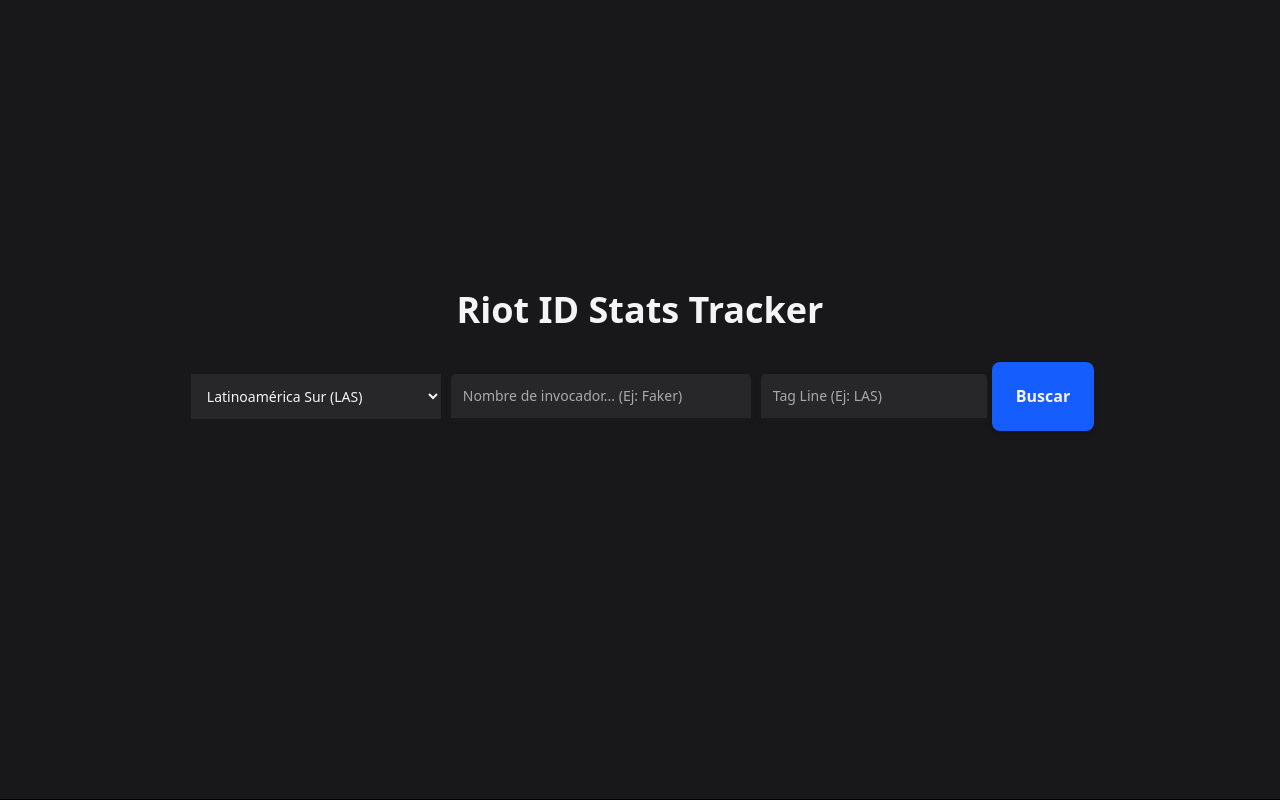
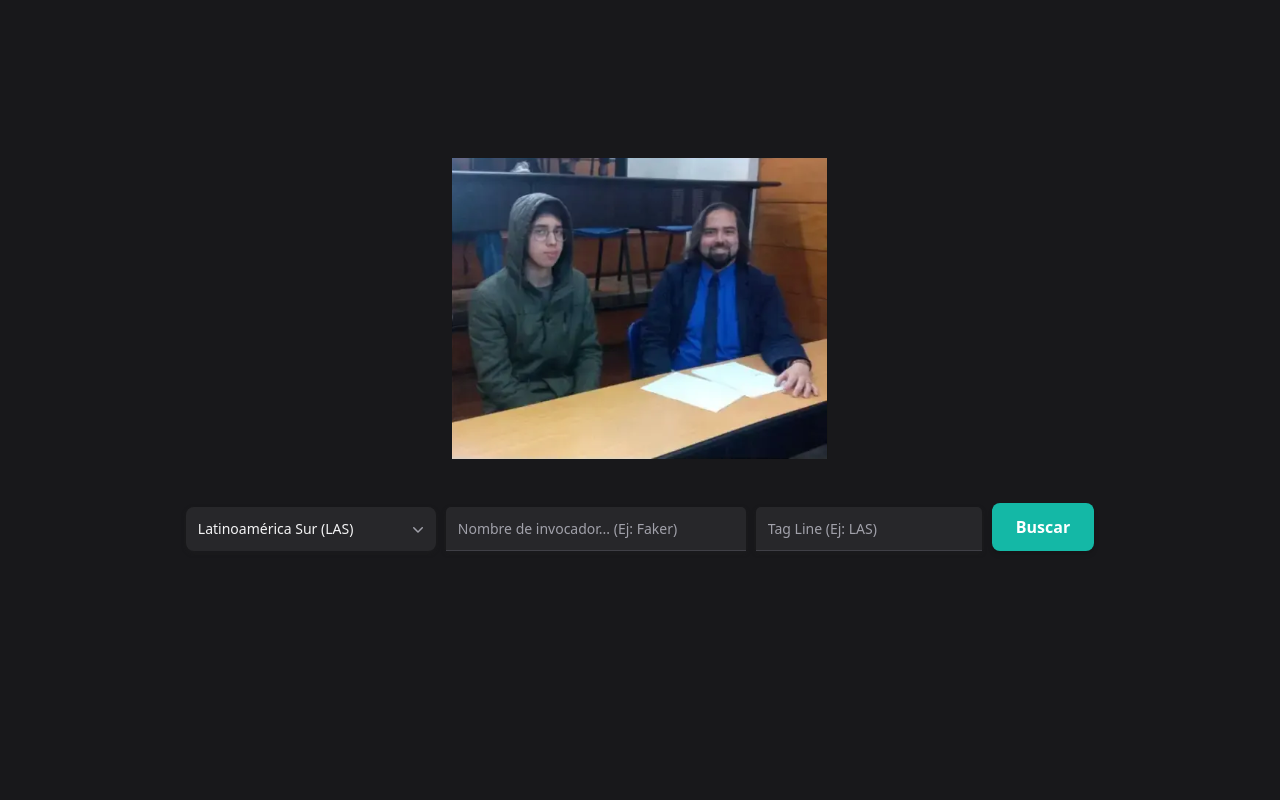
Before and after one commit to theweawithoutname/OP.GG-aCuenta, a React (Vite) app: page / in a window 1280 px wide. Built offline with nearby package versions, Linux system fonts and the light colour scheme.

Commit message:
scroll lateral

```diff
--- a/package.json
+++ b/package.json
@@ -11,6 +11,7 @@
   },
   "dependencies": {
     "@headlessui/react": "^2.2.9",
+    "@heroicons/react": "^2.2.0",
     "react": "^19.1.1",
     "react-dom": "^19.1.1",
     "react-router-dom": "^7.9.4"
--- a/src/App.tsx
+++ b/src/App.tsx
@@ -8,7 +8,11 @@
 
 const App: React.FC = () => {
   return (
-    <div className="min-h-screen p-6 bg-bg-default flex justify-center">
+    <div className="
+            min-h-screen p-6 bg-bg-default flex justify-center
+            scrollbar-thin
+            scrollbar-thumb-primary
+            scrollbar-track-bg-surface">
       <Routes>
         <Route path="/" element={<HomePage />}/>
         <Route path="/profile/:gameName/:tagLine/:regionPlatform" element={<ProfilePage />}/>
--- a/src/features/search/SearchForm.tsx
+++ b/src/features/search/SearchForm.tsx
@@ -1,122 +1,160 @@
 // src/components/SearchForm.tsx
 import React, { useState } from 'react';
 import { PLATFORM_REGIONS_LIST, DISPLAY_REGIONS } from '../../api/utils/constants';
+import { Listbox } from '@headlessui/react';
+import { ChevronDownIcon } from '@heroicons/react/20/solid';
 
-// 1. Definimos el Contrato: onSearch debe ser una función.
 interface SearchFormProps {
   onSearch: (gameName: string, tagLine: string, regionPlat: string) => void;
 }
 
 const SearchForm: React.FC<SearchFormProps> = ({ onSearch }) => {
-  // Estado local: Solo para controlar el input y lo que escribe el usuario
   const [gName, setGName] = useState('');
   const [tLine, setTLine] = useState('');
   const [region, setRegion] = useState('LA2');
 
-  // Lógica que se ejecuta al presionar "Buscar"
   const handleSubmit = (e: React.FormEvent) => {
     e.preventDefault();
     const trimmedName = gName.trim();
     const trimmedTag = tLine.trim();
 
     if (trimmedName && trimmedTag && region) {
-      // 🚀 FLUIDEZ DE ACCIÓN: Ejecuta el callback del padre (handleSearch)
-      // Esto le dice al padre: "Aquí tienes el nombre, haz lo que tengas que hacer con él."
       onSearch(trimmedName, trimmedTag, region);
-
-      // Opcional: Limpiar el input después de la búsqueda
-      // setSummonerName('');
     }
   };
 
   return (
-    <form onSubmit={handleSubmit} className="flex space-x-2">
-      <div className='min-w-[250px] my-3 mx-[5px] bg-[#252525] rounded-lg'>
-      <select
-        value={region}
-        onChange={(e) => setRegion(e.target.value)}
-        className="w-full p-3 border-none bg-bg-surface text-text-base text-sm font-medium"
+    <form onSubmit={handleSubmit} className="flex flex-wrap items-end space-x-2">
+
+      {/* --- SELECT HEADLESS UI (Sintaxis V2) --- */}
+      <div className='relative min-w-[250px] my-3 mx-[5px]'>
+        <Listbox value={region} onChange={setRegion}>
+          {/* 1. El Botón (Añadido 'data-[open]:...') */}
+          <Listbox.Button className="
+            relative w-full p-3
+            text-left
+            bg-bg-surface text-text-base text-sm font-medium
+            rounded-lg
+            shadow-[0px_2px_5px_rgba(35,35,35,0.3)]
+            focus:outline-none
+            data-[focus]:ring-2 data-[focus]:ring-primary
+          ">
+            <span className="block truncate">{DISPLAY_REGIONS[region]}</span>
+            <span className="pointer-events-none absolute inset-y-0 right-0 flex items-center pr-2">
+              <ChevronDownIcon
+                className="h-5 w-5 text-text-muted transition-transform duration-150 data-[open]:rotate-180"
+                aria-hidden="true"
+              />
+            </span>
+          </Listbox.Button>
+
+          {/* 2. El Panel Desplegable (Estilizado con 'data-') */}
+          <Listbox.Options className="
+            absolute mt-1 max-h-60 w-full overflow-auto
+            rounded-lg bg-bg-surface text-base shadow-lg
+            ring-1 ring-black ring-opacity-5
+            focus:outline-none
+            z-10
+
+            scrollbar-thin
+            scrollbar-thumb-primary
+            scrollbar-track-bg-surface
+          ">
+            {PLATFORM_REGIONS_LIST.map(platCode => (
+              <Listbox.Option
+                key={platCode}
+                value={platCode}
+                className="
+                  relative cursor-default select-none p-3
+                  text-text-base
+                  data-[active]:bg-primary data-[active]:text-primary-text
+                "
               >
-          {PLATFORM_REGIONS_LIST.map(platCode => (
-            <option className = "" key={platCode} value={platCode}>
+                <span className="block truncate data-[selected]:font-medium">
                   {DISPLAY_REGIONS[platCode]}
-            </option>
+                </span>
+              </Listbox.Option>
             ))}
-      </select>
+          </Listbox.Options>
+        </Listbox>
       </div>
-      <div className=" min-w-[300px] my-3 mx-[5px]
+      {/* --- FIN DEL SELECT --- */}
 
+
+      {/* --- INPUT 1 (Corregido) --- */}
+      <div className="
+        relative min-w-[300px] my-3 mx-[5px]
         before:content-[''] before:absolute before:inset-x-0 before:bottom-0
-            before:border-b before:border-white/
+        before:border-b before:border-border-color
         after:content-[''] after:absolute after:inset-x-0 after:bottom-0
-            after:border-b-2 after:border-lime-400
-            after:scale-x-0 after:transition-transform after:duration-2
-            focus-within:after:scale-x-100">
+        after:border-b-2 after:border-primary
+        after:scale-x-0 after:transition-transform after:duration-200
+        focus-within:after:scale-x-100
+      ">
         <input
           type="text"
           placeholder="Nombre de invocador... (Ej: Faker)"
           value={gName}
-        // Usamos React.ChangeEvent<HTMLInputElement> para tipar el evento
           onChange={(e: React.ChangeEvent<HTMLInputElement>) => setGName(e.target.value)}
           className="
-
             w-full p-3
-            bg-bg-surface text-[#e8e8e8] text-sm font-medium
+            bg-bg-surface text-text-base text-sm font-medium
             rounded-t-[5px]
             shadow-[0px_2px_5px_rgba(35,35,35,0.3)]
             transition-colors duration-200
             outline-none
-
-            placeholder-white/60 placeholder:transition-opacity placeholder:duration-250 placeholder:select-none
-
-            focus:bg-[#353535]
+            placeholder:text-text-muted placeholder:transition-opacity placeholder:duration-250 placeholder:select-none
+            focus:bg-bg-default
             focus:placeholder:opacity-0
           "
           aria-label="Introduce el nombre de invocador"
         />
       </div>
-      <div className="  my-3 mx-[5px]
 
+      {/* --- INPUT 2 (Corregido) --- */}
+      <div className="
+        relative my-3 mx-[5px]
         before:content-[''] before:absolute before:inset-x-0 before:bottom-0
-            before:border-b before:border-white/
+        before:border-b before:border-border-color
         after:content-[''] after:absolute after:inset-x-0 after:bottom-0
-            after:border-b-2 after:border-lime-400
-
-            after:scale-x-0 after:transition-transform after:duration-2
-
-
-            focus-within:after:scale-x-100">
+        after:border-b-2 after:border-primary
+        after:scale-x-0 after:transition-transform after:duration-200
+        focus-within:after:scale-x-100
+      ">
         <input
           type="text"
           placeholder="Tag Line (Ej: LAS)"
           value={tLine}
-        // Usamos React.ChangeEvent<HTMLInputElement> para tipar el evento
           onChange={(e: React.ChangeEvent<HTMLInputElement>) => setTLine(e.target.value)}
           className="
-
             w-full p-3
-            bg-bg-surface text-[#e8e8e8] text-sm font-medium
+            bg-bg-surface text-text-base text-sm font-medium
             rounded-t-[5px]
             shadow-[0px_2px_5px_rgba(35,35,35,0.3)]
             transition-colors duration-200
             outline-none
-
-            placeholder-white/60 placeholder:transition-opacity placeholder:duration-250 placeholder:select-none
-
-            focus:bg-[#353535]
+            placeholder:text-text-muted placeholder:transition-opacity placeholder:duration-250 placeholder:select-none
+            focus:bg-bg-default
             focus:placeholder:opacity-0
           "
           aria-label="Introduce tu #Tag"
         />
       </div>
+
+      {/* --- BOTÓN (Corregido) --- */}
       <button
         type="submit"
-        className="px-6 py-3 bg-blue-600 text-text-base font-semibold rounded-lg shadow-md hover:bg-blue-700 transition duration-200"
+        className="
+          px-6 py-3 my-3 mx-[5px]
+          bg-primary text-primary-text
+          font-semibold rounded-lg shadow-md
+          hover:bg-primary-hover
+          transition-colors duration-200
+        "
       >
         Buscar
       </button>
     </form>
-
   );
 };
 
--- a/src/global.css
+++ b/src/global.css
@@ -55,3 +55,26 @@
   --color-text-muted: #A1A1AA;   /* Texto (Gris claro) */
     }
 }
+
+/* 1. El scrollbar en sí (el "cuerpo") */
+::-webkit-scrollbar {
+  width: 8px;  /* Ancho para scroll vertical */
+  height: 8px; /* Alto para scroll horizontal */
+}
+
+/* 2. El riel (la "pista" por donde se mueve) */
+::-webkit-scrollbar-track {
+  background: var(--color-bg-surface); /* Color del riel (usando tu variable) */
+}
+
+/* 3. El "pulgar" (la parte que arrastras) */
+::-webkit-scrollbar-thumb {
+  background: var(--color-primary); /* Color del pulgar (usando tu variable) */
+  border-radius: 10px;
+  border: 2px solid var(--color-bg-surface); /* Crea un pequeño borde */
+}
+
+/* 4. El "pulgar" al pasar el ratón */
+::-webkit-scrollbar-thumb:hover {
+  background: var(--color-primary-hover); /* Color al hacer hover (usando tu variable) */
+}
--- a/src/pages/HomePage.tsx
+++ b/src/pages/HomePage.tsx
@@ -3,6 +3,7 @@
 import React from 'react';
 import { useNavigate } from 'react-router-dom';
 import SearchForm from '../features/search/SearchForm';
+import Portada from '../assets/PortadaL.jpg'
 
 const HomePage: React.FC = () => {
   const navigate = useNavigate();
@@ -16,9 +17,7 @@
 
   return (
     <div className="flex flex-col items-center justify-center min-h-screen -mt-20">
-      <h1 className="text-4xl font-extrabold text-text-base mb-8">
-        Riot ID Stats Tracker
-      </h1>
+      <img src={Portada} alt="nerdyboy" className='mb-8' />
       <SearchForm onSearch={handleSearch} />
     </div>
   );
```
Also changed, not shown: src/assets/PortadaL.jpg (added), src/flujo de construccion.txt, 1 other file (tests, documents, lock files or other folders). Lines whose indentation alone changed are shown as unchanged.
